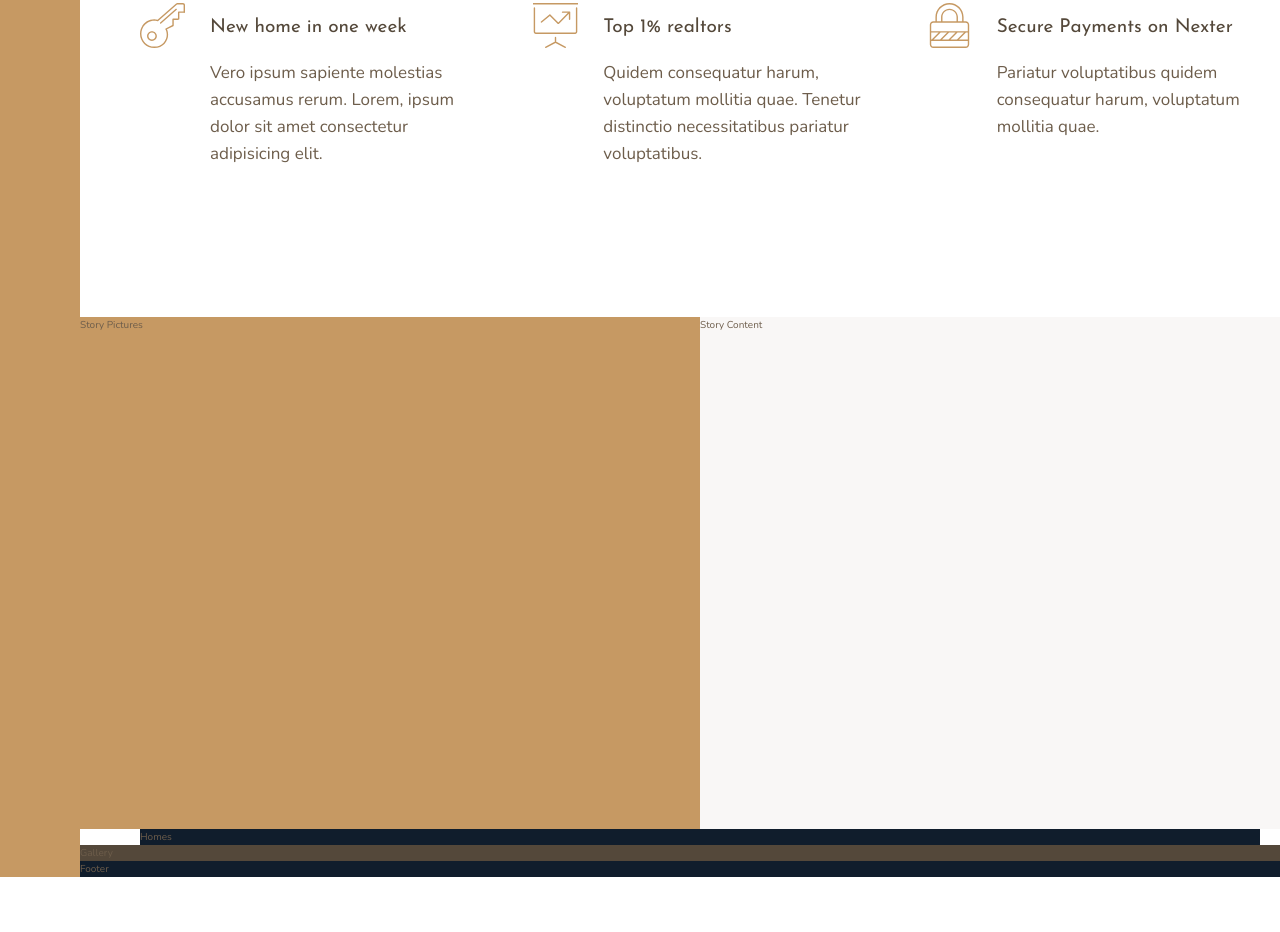
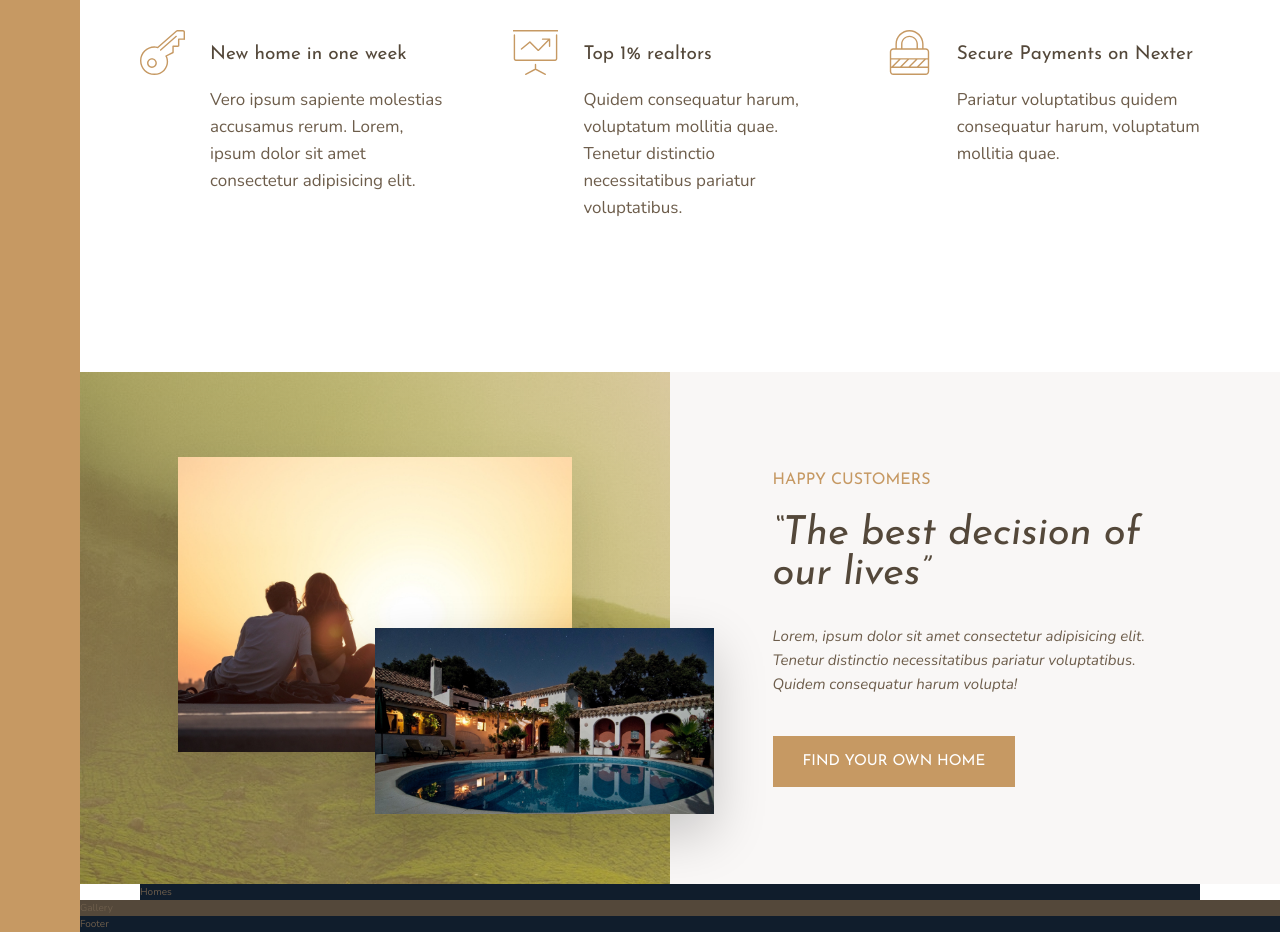
Before and after one commit to PJLindsay/nexter, a website: page index.html in a window 1280 px wide. Shown: the part 991-1923 px from the top of the page. Before the commit the page ends 1868 px from the top, so only its background shows below. Drawn offline with nearby package versions, Linux system fonts and the light colour scheme.

Commit message:
Style Story section

```diff
--- a/index.html
+++ b/index.html
@@ -88,11 +88,18 @@
         </div>
 
         <div class="story__pictures">
-            Story Pictures
+            <img src="img/story-1.jpeg" alt="Couple with new house" class="story__img--1">
+            <img src="img/story-2.jpeg" alt="New house" class="story__img--2">
         </div>
 
         <div class="story__content">
-            Story Content
+            <h3 class="heading-3 mb-sm">Happy Customers</h3>
+            <h2 class="heading-2 heading-2--dark mb-md">&ldquo;The best decision of our lives&rdquo;</h2>
+            <p class="story__text">
+                Lorem, ipsum dolor sit amet consectetur adipisicing elit. Tenetur distinctio necessitatibus
+                pariatur voluptatibus. Quidem consequatur harum volupta!
+            </p>
+            <button class="btn">Find your own home</button>
         </div>
 
         <section class="homes">
--- a/sass/_story.scss
+++ b/sass/_story.scss
@@ -2,10 +2,53 @@
   &__pictures {
     background-color: $color-primary;
     grid-column: full-start / col-end 4;
+    background-image: linear-gradient(rgba($color-primary, .5),
+                      rgba($color-primary, .5)),
+                      url(../img/back.jpg); // up ../ from /css folder (where compiled style.css is)
+
+    display: grid;
+    // make 6x6 so we have have 4/6 for image with 1fr on each side of image
+    grid-template-rows: repeat(6, 1fr);
+    grid-template-columns: repeat(6, 1fr);
+  }
+
+  &__img--1 {
+    width: 100%;
+    grid-row: 2 / 6;
+    grid-column: 2 / 6;
+    box-shadow: 0 2rem 5rem rgba(#000, .1);
+  }
+
+  &__img--2 {
+    width: 115%;
+    grid-row: 4 / 6;
+    grid-column: 4 / 7;
+    z-index: 20; // make this not get cropped (overflow)
+    box-shadow: 0 2rem 5rem rgba(#000, .2);
   }
 
   &__content {
     background-color: $color-grey-light-1;
     grid-column: col-start 5 / full-end;
+
+    // viewport width units are very handy for making elements RESPONSIVE
+    padding: 6rem 8vw;
+
+    // - Flexbox approach - compare to CSS grid approach (below)
+    // display: flex;
+    // flex-direction: column;
+    // justify-content: center;
+    // align-items: flex-start;
+
+    // CSS grid approach - compare to flexbox approach (above)
+    display: grid;
+    align-content: center;
+    justify-items: start;
+  }
+
+  &__text {
+    font-size: 1.5rem;
+    font-style: italic;
+    margin-bottom: 4rem; // story__text is not reusable element so we won't use helper class for margin-bottom
   }
 }
--- a/sass/_typography.scss
+++ b/sass/_typography.scss
@@ -11,10 +11,19 @@
 
 .heading-2 {
   @extend %heading;
+  font-size: 4rem;
+  font-style: italic;
+  line-height: 1;
+
+  &--light { color: $color-grey-light-1; }
+  &--dark { color: $color-grey-dark-1; }
 }
 
 .heading-3 {
   @extend %heading;
+  font-size: 1.6rem;
+  color: $color-primary;
+  text-transform: uppercase;
 }
 
 .heading-4 {
@@ -25,3 +34,26 @@
   &--dark { color: $color-grey-dark-1; }
 
 }
+
+.btn {
+  background-color: $color-primary;
+  color: #fff;
+  border: none;
+  border-radius: 0;
+  font-family: $font-display;
+  font-size: 1.5rem;
+  text-transform: uppercase;
+  padding: 1.8rem 3rem;
+  cursor: pointer;
+  transition: all, .2s;
+
+  &:hover {
+    background-color: $color-primary-dark;
+  }
+}
+
+// helper class for margin settings
+.mb-sm { margin-bottom: 2rem; }
+.mb-md { margin-bottom: 3rem; }
+.mb-lg { margin-bottom: 4rem; }
+.mb-hg { margin-bottom: 8rem; }
```
Also changed, not shown: css/style.css.
